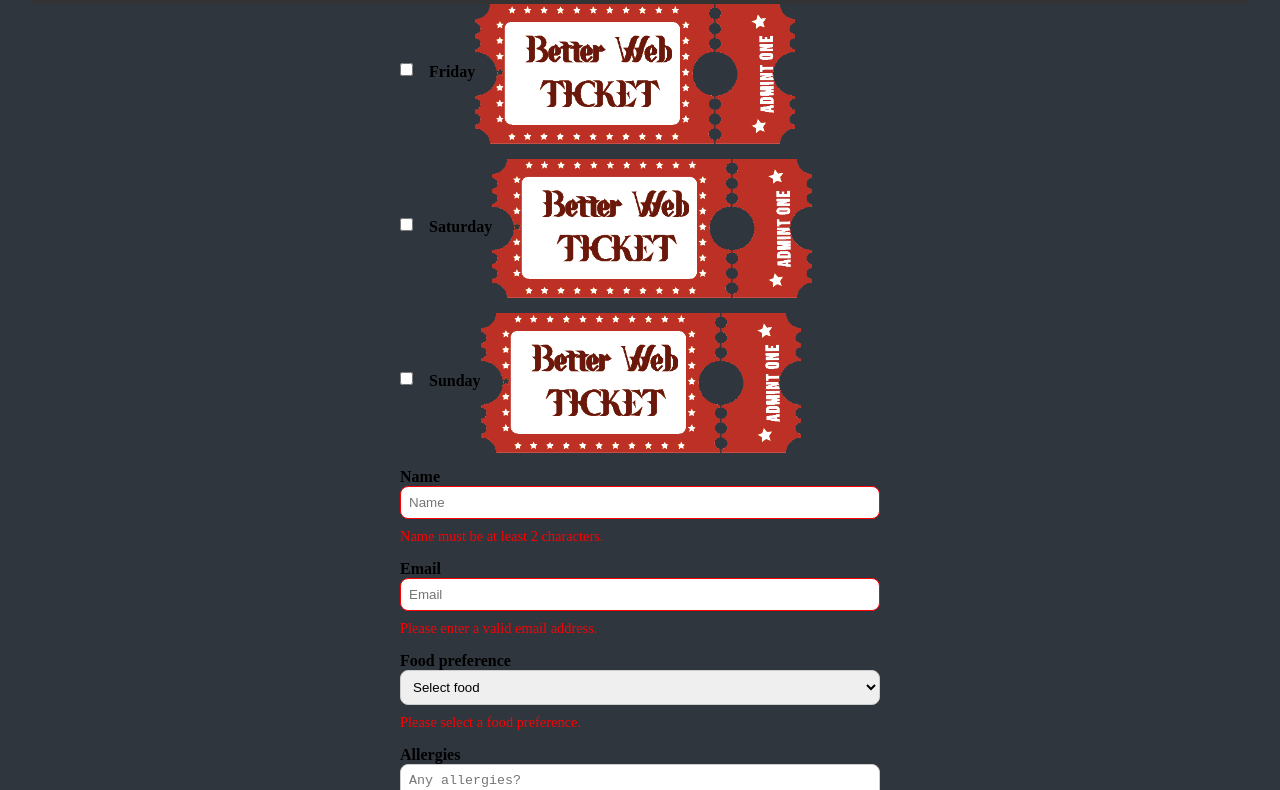
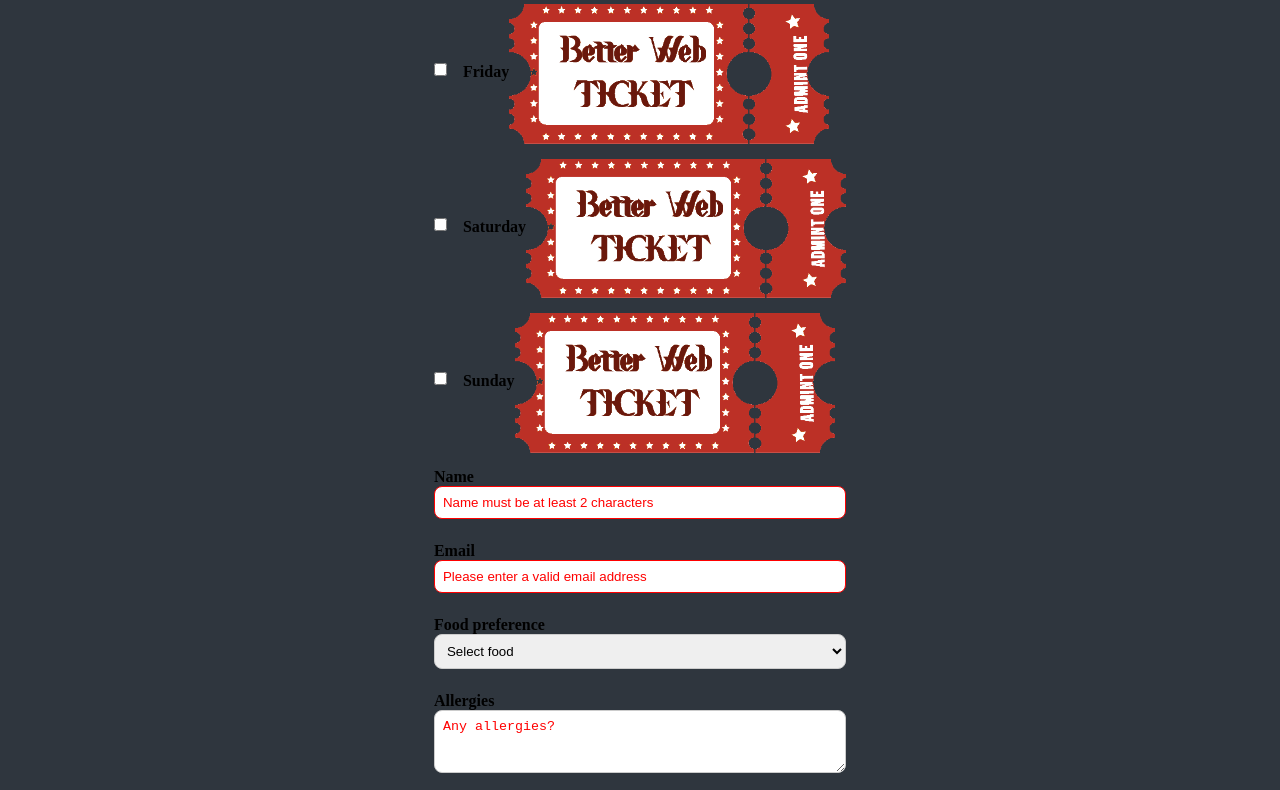
Before and after one commit to AkeVonWolfe/better-web, a plain HTML site: page form.html in a window 1280 px wide. Shown: the part 215-1005 px from the top of the page. Drawn offline with Linux system fonts and the light colour scheme.

Commit message:
fixed padding moved error text to placeholder text

```diff
--- a/form.css
+++ b/form.css
@@ -3,11 +3,11 @@
 }
 
 body {
-    padding: 2rem;
     background-color:#2f363e ;
 }
 
 form {
+    padding-top: 2rem;
     max-width: 30rem;
     margin: 0 auto;
     display: flex;
@@ -84,3 +84,17 @@ input:invalid:focus, textarea:invalid:focus {
     color: red;
     font-size: 0.9em;
 }
+::placeholder {
+    color: red;
+}
+
+.form-container {
+    display: flex;
+    justify-content: center;
+    align-items: center;
+    max-height: fit-content;
+}
+
+.form-container form {
+    max-width: 100%;
+}
--- a/form.html
+++ b/form.html
@@ -7,6 +7,7 @@
     <link rel="stylesheet" href="form.css">
     <link rel="stylesheet" href="footer.css">
     <link rel="stylesheet" href="header.css">
+    <link rel="stylesheet" type="text/css" href="https://cdnjs.cloudflare.com/ajax/libs/font-awesome/5.15.1/css/all.min.css">
 </head>
 <body>
     <header>
@@ -23,8 +24,9 @@
 
 
 
+    <main>
+        <div class="form-container">
             <form action="#">
-
                 <div class="checkmark">
                     <input type="checkbox" id="fredagen">
                     <label for="fredagen">Friday</label>
@@ -51,25 +53,22 @@
 
                 <p>
                     <label for="namn">Name</label>
-            <input id="namn" type="text" placeholder="Name" minlength="2" required>
-            <span class="error">Name must be at least 2 characters.</span>
+                    <input id="namn" type="text" placeholder="Name must be at least 2 characters" minlength="2" required>
                 </p>
 
                 <p>
                     <label for="email">Email</label>
-            <input id="email" type="email" placeholder="Email" required>
-            <span class="error">Please enter a valid email address.</span>
+                    <input id="email" type="email" placeholder="Please enter a valid email address" required>
                 </p>
 
                 <div>
                     <label for="mat">Food preference</label>
-            <select name="mat" id="mat" required>
+                    <select name="mat" id="mat"  required>
                         <option value="">Select food</option>
                         <option value="Kött">Meat</option>
                         <option value="Fisk">Fish</option>
                         <option value="Vegetarisk">Vegetarian</option>
                     </select>
-            <span class="error">Please select a food preference.</span>
                 </div>
 
                 <p>
@@ -80,8 +79,14 @@
                 <p>
                     <button type="submit">Submit info</button>
                 </p>
+            </form>
+        </div>
 
-    </form>
+
+
+    </main>
+
+
     <footer>
         <div class="footer-container">
           <div class="footer-section">
--- a/header.css
+++ b/header.css
@@ -1,11 +1,9 @@
-/* Basic reset */
 * {
 	margin: 0;
 	padding: 0;
 	box-sizing: border-box;
 }
 
-/* Header styling */
 header {
 	background-color: #333;
 	color: white;
@@ -15,13 +13,11 @@ header {
 	align-items: center;
 }
 
-/* Logo styling */
 header .logo {
 	font-size: 1.5rem;
 	font-weight: bold;
 }
 
-/* Navigation styling */
 header nav {
 	display: flex;
 	gap: 1rem;
@@ -32,14 +28,17 @@ header nav a {
 	text-decoration: none;
 	padding: 0.5rem 1rem;
 	transition: background-color 0.3s;
+	padding-right: 2rem;
+	font-size: 2rem;
+	font-family: 'Gotham', sans-serif;
 }
 
 header nav a:hover {
-	background-color: #555;
-	border-radius: 5px;
+	color: #40c9c9;
+
 }
 
-/* Responsive design */
+
 @media (max-width: 768px) {
 	header {
 		flex-direction: column;
```
Also changed, not shown: info.html (+1 -0 lines). Lines whose indentation alone changed are shown as unchanged.
